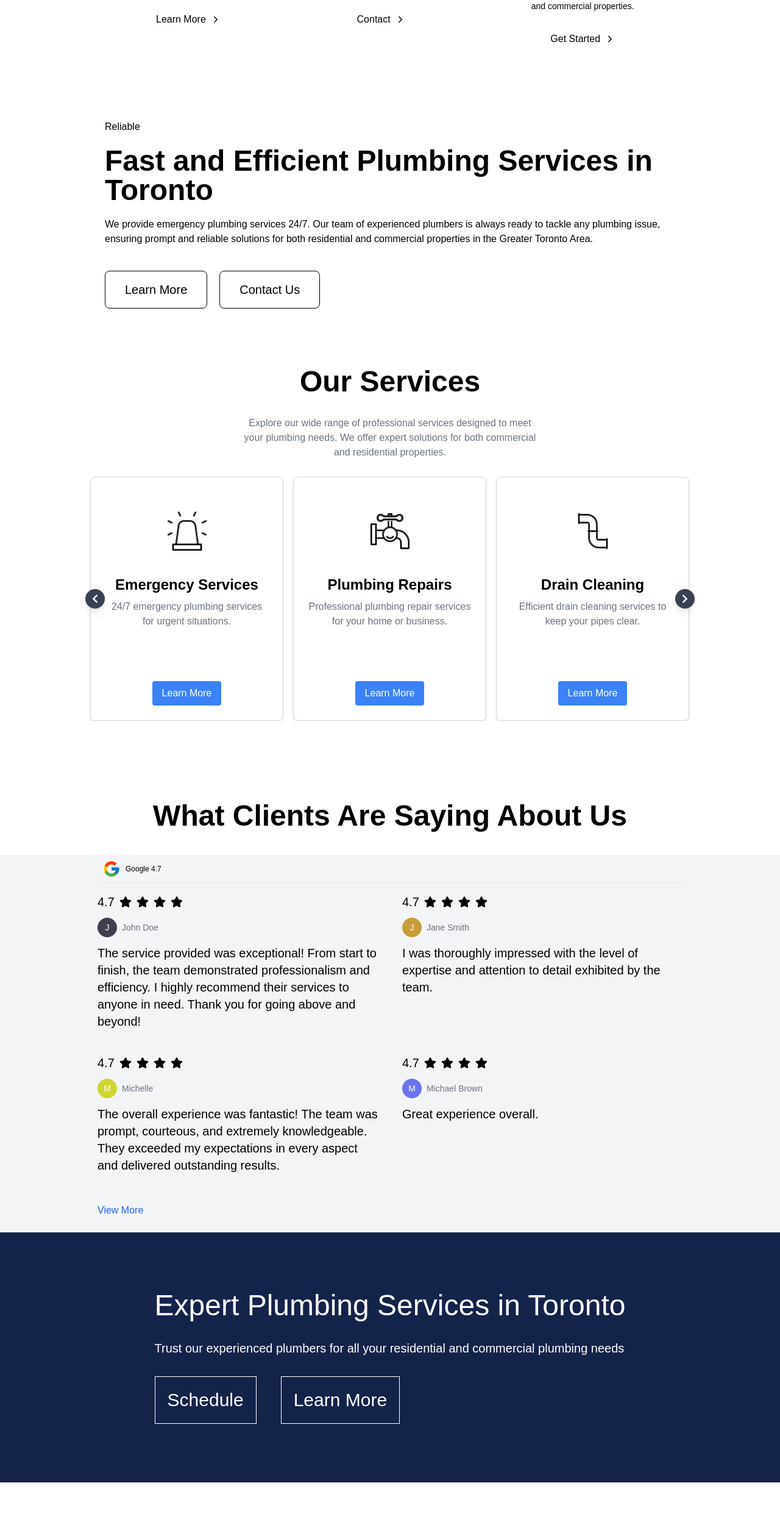
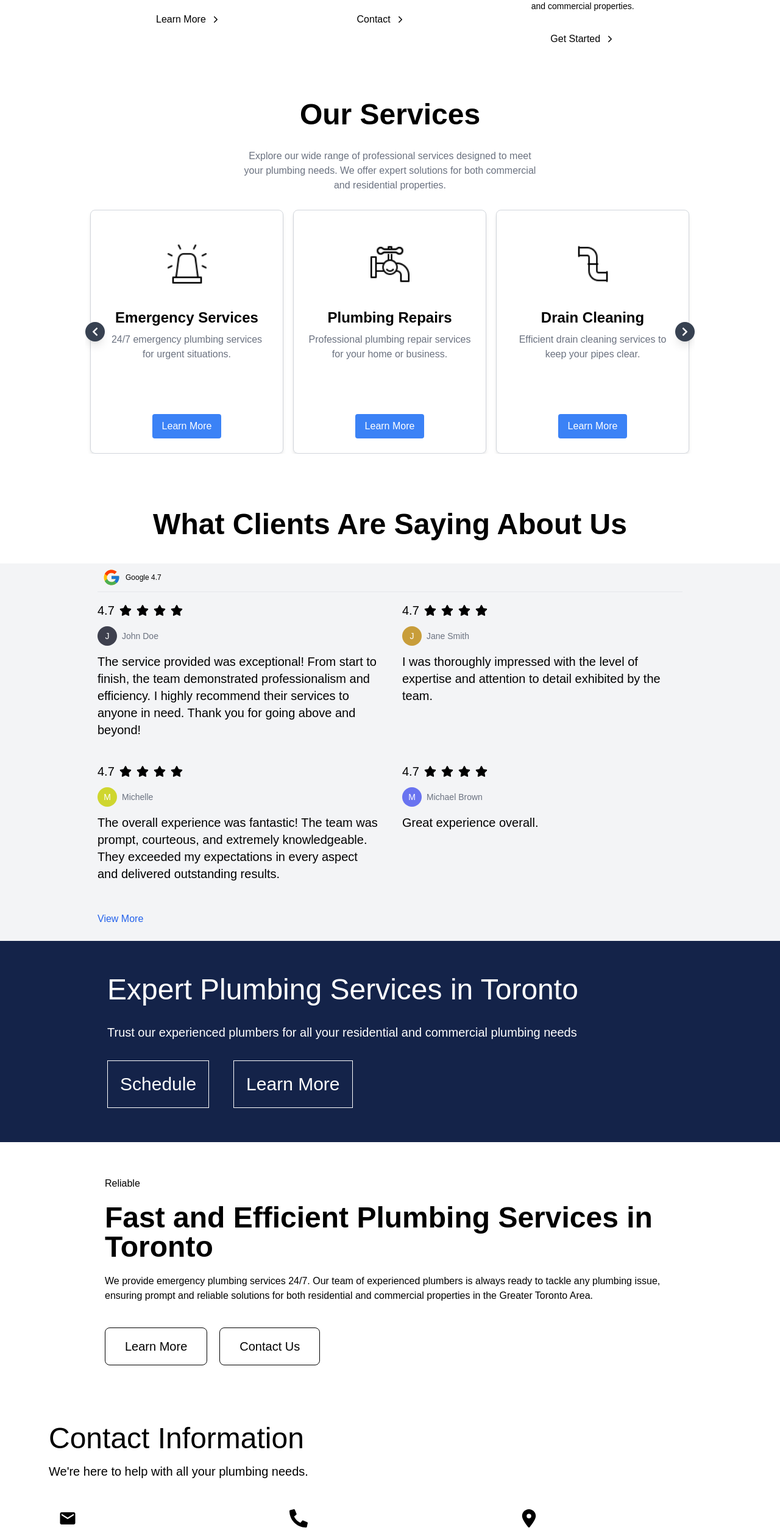
Before and after one commit to 10zintopjor/AP2, a React (Create React App) app: page / in a window 1280 px wide. Shown: the part 1403-3917 px from the top of the page at 61% size. Built offline with nearby package versions, Linux system fonts and the light colour scheme.

Commit message:
upadted hero

```diff
--- a/src/components/Contact.jsx
+++ b/src/components/Contact.jsx
@@ -9,9 +9,7 @@ function Contact() {
     <>
       <div className='relative'>
         <div className='w-full bg-customBlue text-white py-8 sm:py-10'>
-          <div className='flex flex-col w-full my-4 sm:my-10'>
-            <div className='sm:ml-40 sm:mr-40 md:ml-auto md:mr-auto'>
-              <div className='flex flex-col'>
+          <div className='flex flex-col w-full sm:w-3/4 mx-auto'>
             <h1 className='text-3xl sm:text-5xl text-center sm:text-left p-2 sm:p-4'>Expert Plumbing Services in Toronto</h1>
             <h3 className='text-base sm:text-xl text-center sm:text-left p-2 sm:p-4'>Trust our experienced plumbers for all your residential and commercial plumbing needs</h3>
             <div className='flex flex-col sm:flex-row justify-center sm:justify-start p-2 sm:p-4 gap-4 sm:gap-10'>
@@ -21,8 +19,29 @@ function Contact() {
           </div>
         </div>
       </div>
+
+
+      {/* Second Component */}
+      <div className='flex flex-col sm:flex-row justify-center items-center mt-10 w-full p-4'>
+        <div className='flex flex-col w-full sm:w-3/4'>
+          <p>Reliable</p>
+          <h2 className='text-3xl sm:text-5xl font-semibold mt-5'>
+            Fast and Efficient Plumbing Services in Toronto
+          </h2>
+          <p className='mt-5'>
+            We provide emergency plumbing services 24/7. Our team of experienced plumbers is always ready to tackle any plumbing issue, ensuring prompt and reliable solutions for both residential and commercial properties in the Greater Toronto Area.
+          </p>
+          <div className='flex flex-col sm:flex-row mt-10 gap-4 sm:gap-0'>
+            <button className="px-8 py-4 text-xl rounded-lg border border-black bg-transparent text-black hover:bg-gray-400 hover:text-white transition sm:mr-5">
+              Learn More
+            </button>
+            <button className="px-8 py-4 text-xl rounded-lg border border-black bg-transparent text-black hover:bg-gray-400 hover:text-white transition">
+              Contact Us
+            </button>
           </div>
         </div>
+      </div>
+
 
       <div className='ml-4 sm:ml-20 md:ml-0 p-6 sm:p-20'>
   <h1 className='text-3xl sm:text-5xl text-left'>Contact Information</h1>
--- a/src/components/Hero.jsx
+++ b/src/components/Hero.jsx
@@ -42,7 +42,7 @@ function Hero() {
           <h1 className="text-4xl sm:text-6xl font-bold">Reliable Plumbing Services in the GTA</h1>
           <h3 className="text-xl mt-8">We provide high-quality plumbing services for residential and commercial clients in the Greater Toronto Area</h3>
           <div className="flex flex-col md:flex-row space-y-4 md:space-y-0 md:space-x-4 items-center justify-center mt-10">
-            <div className='flex flex-col sm:flex-row justify-center sm:justify-start p-2 sm:p-4 gap-4 sm:gap-10'>
+            <div className='flex flex-row justify-center sm:justify-start p-2 sm:p-4 gap-4 sm:gap-10'>
                   <button className='bg-transparent text-white text-base sm:text-3xl p-3 sm:p-5 border border-white hover:bg-white hover:text-customBlue transition duration-300'>Schedule</button>
                   <button className='bg-transparent text-white text-base sm:text-3xl p-3 sm:p-5 border border-white hover:bg-white hover:text-customBlue transition duration-300'>Learn More</button>
                 </div>
--- a/src/components/Services.jsx
+++ b/src/components/Services.jsx
@@ -53,26 +53,7 @@ function Services() {
       </div>
 
 
-      {/* Second Component */}
-      <div className='flex flex-col sm:flex-row justify-center items-center mt-20 w-full p-4'>
-        <div className='flex flex-col w-full sm:w-3/4'>
-          <p>Reliable</p>
-          <h2 className='text-3xl sm:text-5xl font-semibold mt-5'>
-            Fast and Efficient Plumbing Services in Toronto
-          </h2>
-          <p className='mt-5'>
-            We provide emergency plumbing services 24/7. Our team of experienced plumbers is always ready to tackle any plumbing issue, ensuring prompt and reliable solutions for both residential and commercial properties in the Greater Toronto Area.
-          </p>
-          <div className='flex flex-col sm:flex-row mt-10 gap-4 sm:gap-0'>
-            <button className="px-8 py-4 text-xl rounded-lg border border-black bg-transparent text-black hover:bg-gray-400 hover:text-white transition sm:mr-5">
-              Learn More
-            </button>
-            <button className="px-8 py-4 text-xl rounded-lg border border-black bg-transparent text-black hover:bg-gray-400 hover:text-white transition">
-              Contact Us
-            </button>
-          </div>
-        </div>
-      </div>
+
     </div>
   );
 }
--- a/src/components/Testimonial.jsx
+++ b/src/components/Testimonial.jsx
@@ -40,7 +40,7 @@ function Testimonial() {
 
   return (
     <div className='flex flex-col items-center w-full '>
-      <h1 className='text-5xl font-semibold m-10 text-center'>What Clients Are Saying About Us</h1>
+      <h1 className='text-5xl font-semibold my-10 text-center'>What Clients Are Saying About Us</h1>
       <div className='flex flex-col items-center bg-gray-100 border-gray-200'>
         <div className=' w-3/4 flex rounded justify-center flex-col items'>
           <div className="text-xl m-2 gap-2 flex flex-row items-center">
--- a/src/services/Services.jsx
+++ b/src/services/Services.jsx
@@ -3,7 +3,7 @@ import BoxComponent from './BoxCompnent';
 
 function Services2() {
   return (
-    <div className="text-center w-full lg:w-4/5 mx-auto m-20">
+    <div className="text-center w-full lg:w-4/5 mx-auto m-10">
       <h2 className="text-5xl font-semibold mb-4">Our Services</h2>
       <p className="text-base md:text-base text-gray-500 p-4 lg:w-1/2 lg:mx-auto">
         Explore our wide range of professional services designed to meet your plumbing needs. We offer expert solutions for both commercial and residential properties.
```
Lines whose indentation alone changed are shown as unchanged.
